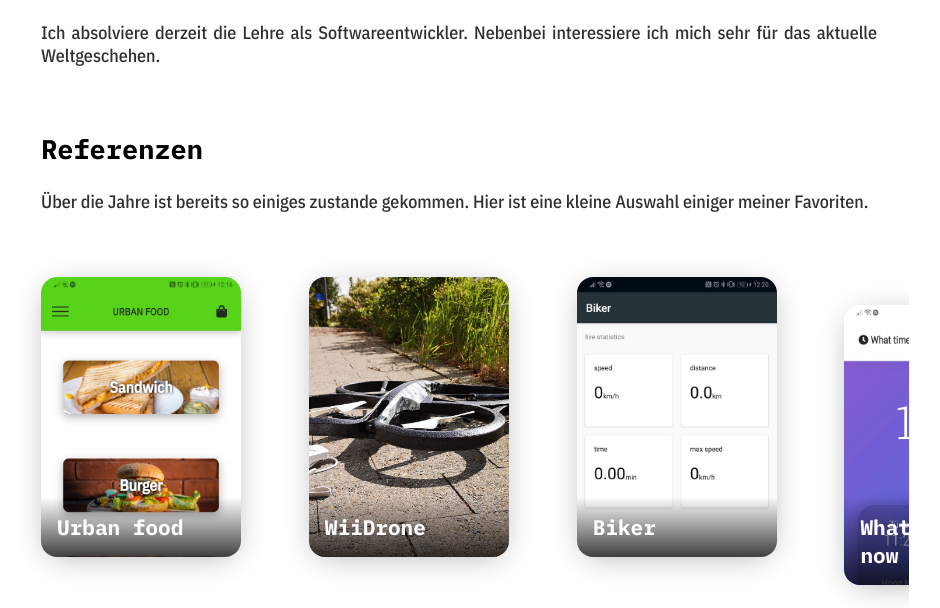
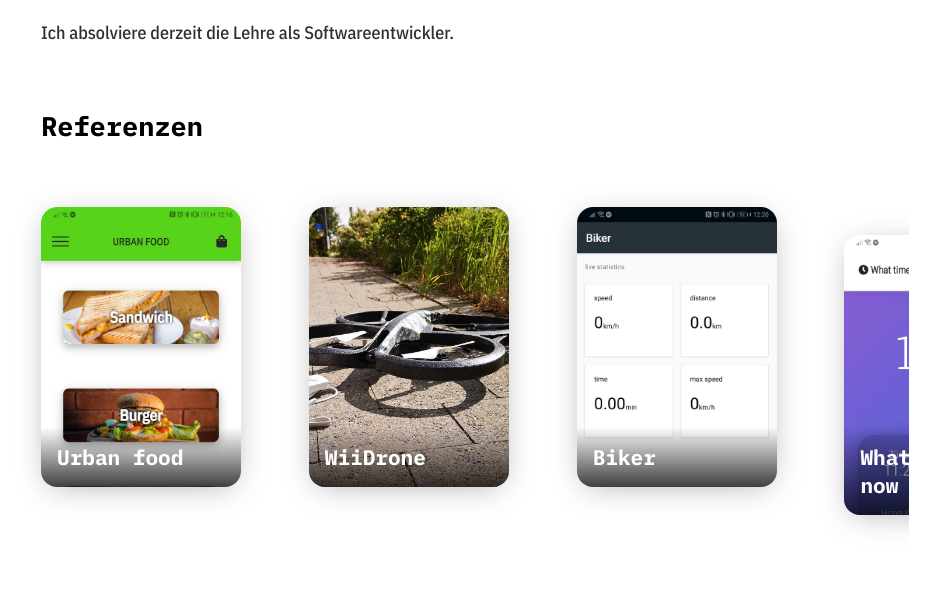
Before and after one commit to 2e12/homepage, a plain HTML site: page index.html in a window 1280 px wide. Shown: the part 178-786 px from the top of the page, without its empty margins (181-1121 px from the left). Drawn offline with nearby package versions, Linux system fonts and the light colour scheme.

Commit message:
Remove some text.

```diff
--- a/index.html
+++ b/index.html
@@ -16,11 +16,10 @@
         <div class="content">
           <div class="section fadein">
             <h1>Über mich</h1>
-            <p>Ich absolviere derzeit die Lehre als Softwareentwickler. Nebenbei interessiere ich mich sehr für das aktuelle Weltgeschehen.</p>
+            <p>Ich absolviere derzeit die Lehre als Softwareentwickler.</p>
           </div>
           <div class="section fadein">
             <h2>Referenzen</h2>
-            <p>Über die Jahre ist bereits so einiges zustande gekommen. Hier ist eine kleine Auswahl einiger meiner Favoriten.</p>
           </div>
           <div class="horizontal_scroll fadein">
 
```
